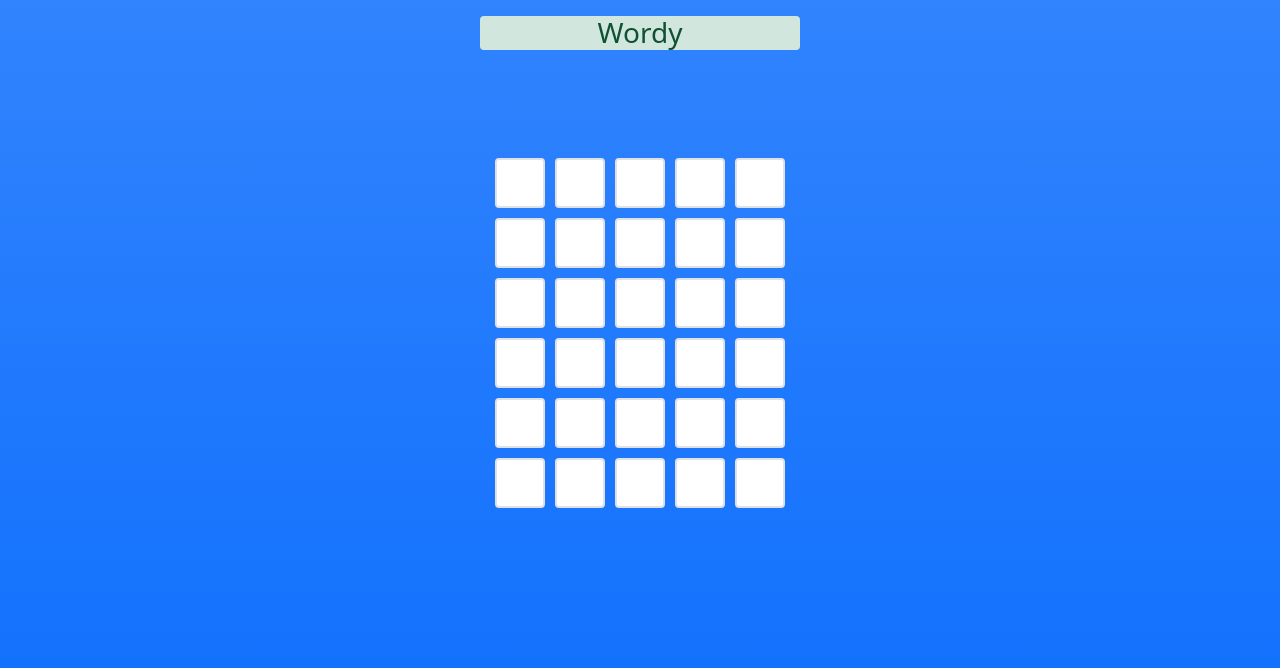
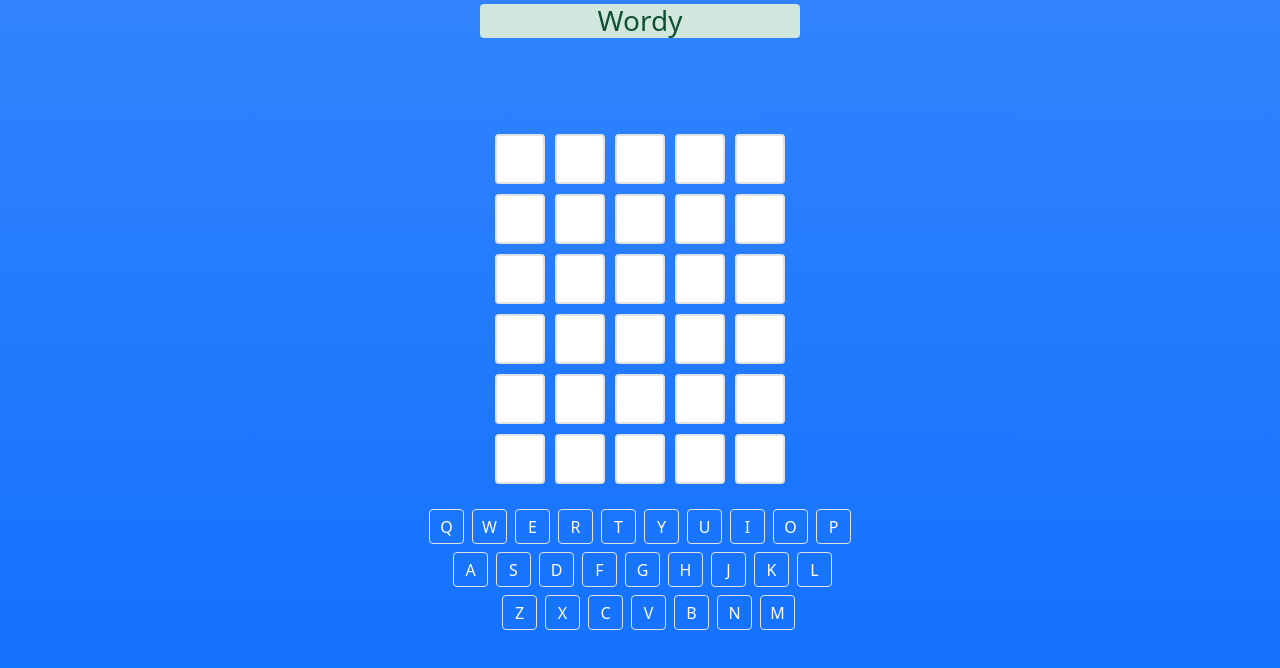
Before and after one commit to GrishaAngelovGH/wordy, a React (Create React App) app: page / in a window 1280 px wide. Shown: the top 668 px of the page. Built offline with nearby package versions, Linux system fonts and the light colour scheme.

Commit message:
Visualize keyboard

```diff
--- a/src/App.js
+++ b/src/App.js
@@ -3,7 +3,7 @@ import Wordy from './components/Wordy'
 function App() {
   return (
     <div className="row g-0 justify-content-center text-center bg-primary bg-gradient vh-100">
-      <div className="col-3">
+      <div className="col-7 col-md-3">
         <Wordy />
       </div>
     </div>
--- /dev/null
+++ b/src/components/Wordy/Keyboard/Keyboard.css
@@ -0,0 +1,13 @@
+.keyboard {
+    position: fixed;
+    left: 50%;
+    transform: translateX(-50%);
+}
+
+@media only screen and (max-width: 576px) {
+  .keyboard{
+    position: fixed;
+    left: 50%;
+    transform: translateX(-50%) scale(0.6);
+  }
+}
--- /dev/null
+++ b/src/components/Wordy/Keyboard/Keyboard.js
@@ -0,0 +1,51 @@
+import './Keyboard.css'
+
+const Key = ({ value }) => (
+    <div style={{ minWidth: 35, minHeight: 35 }} className="d-flex justify-content-center align-items-center border boder-2 rounded m-1 text-white">
+        {value}
+    </div>
+)
+
+const Keyboard = () => {
+
+    return (
+        <div className="mt-md-3 keyboard">
+            <div className="d-flex">
+                <Key value={'Q'} />
+                <Key value={'W'} />
+                <Key value={'E'} />
+                <Key value={'R'} />
+                <Key value={'T'} />
+                <Key value={'Y'} />
+                <Key value={'U'} />
+                <Key value={'I'} />
+                <Key value={'O'} />
+                <Key value={'P'} />
+            </div>
+
+            <div className="d-flex" style={{ marginLeft: 24 }}>
+                <Key value={'A'} />
+                <Key value={'S'} />
+                <Key value={'D'} />
+                <Key value={'F'} />
+                <Key value={'G'} />
+                <Key value={'H'} />
+                <Key value={'J'} />
+                <Key value={'K'} />
+                <Key value={'L'} />
+            </div>
+
+            <div className="d-flex" style={{ marginLeft: 73 }}>
+                <Key value={'Z'} />
+                <Key value={'X'} />
+                <Key value={'C'} />
+                <Key value={'V'} />
+                <Key value={'B'} />
+                <Key value={'N'} />
+                <Key value={'M'} />
+            </div>
+        </div>
+    )
+}
+
+export default Keyboard
--- /dev/null
+++ b/src/components/Wordy/Keyboard/index.js
@@ -0,0 +1,3 @@
+import Keyboard from './Keyboard'
+
+export default Keyboard
--- a/src/components/Wordy/Wordy.js
+++ b/src/components/Wordy/Wordy.js
@@ -1,6 +1,7 @@
 import { useState, useEffect, useRef } from 'react'
 
 import Box from './Box'
+import Keyboard from './Keyboard'
 import availableWords from './words'
 
 const getRandomWord = words => words[Math.floor(Math.random() * words.length)]
@@ -150,7 +151,7 @@ const Wordy = () => {
     const targetWordVisibility = showTargetWord ? 'visible' : 'invisible'
 
     return (
-        <div className="row mt-3">
+        <div className="row mt-1">
             <div className="col-md-12">
                 <h3 className="alert-success rounded">Wordy</h3>
 
@@ -160,7 +161,7 @@ const Wordy = () => {
                     Restart
                 </button>
 
-                <div className="mt-3">
+                <div className="mt-1">
                     {
                         words.map((word, i) => (
                             <div key={i} className="d-flex justify-content-center">
@@ -173,6 +174,8 @@ const Wordy = () => {
                         ))
                     }
                 </div>
+
+                <Keyboard />
             </div>
         </div>
     )
```
